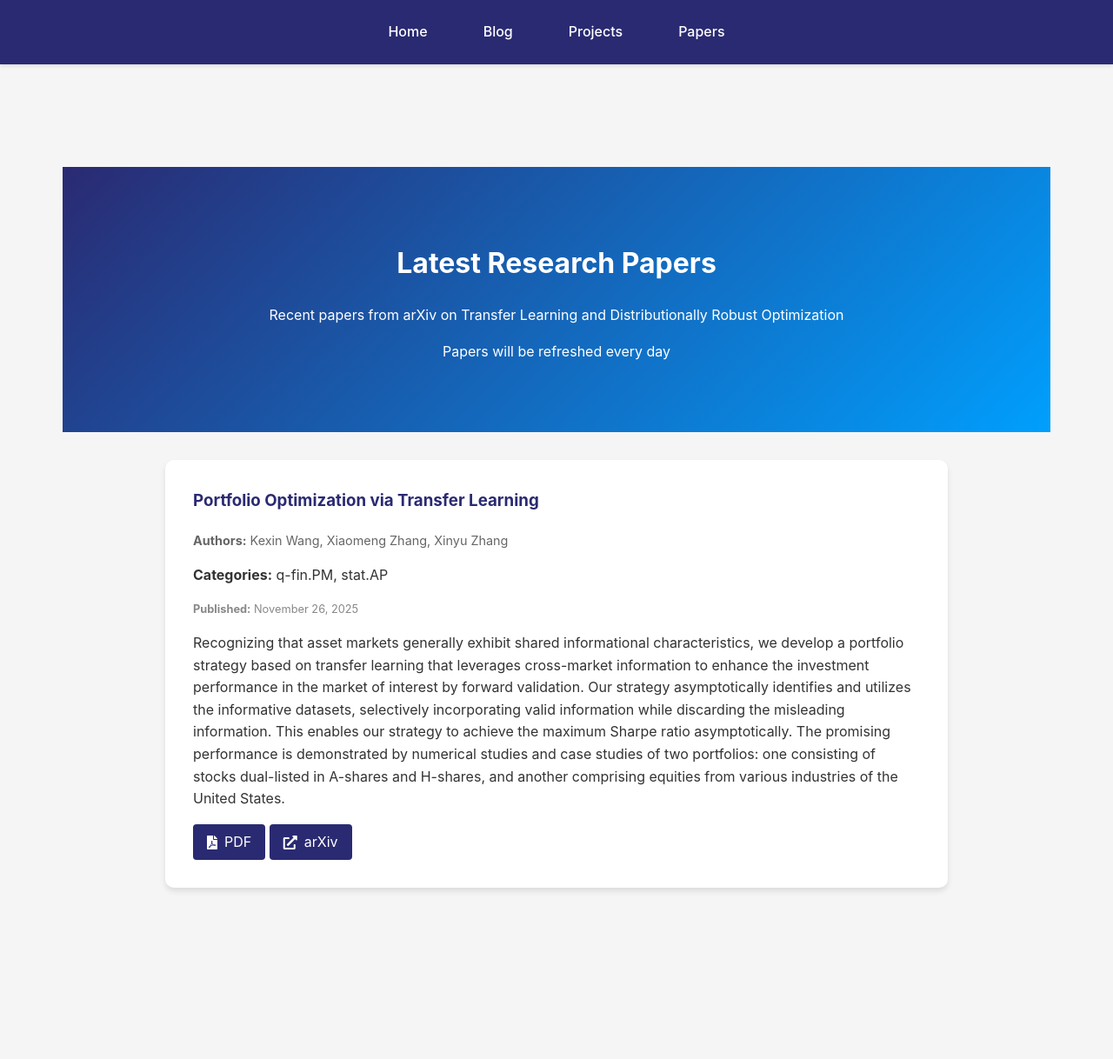
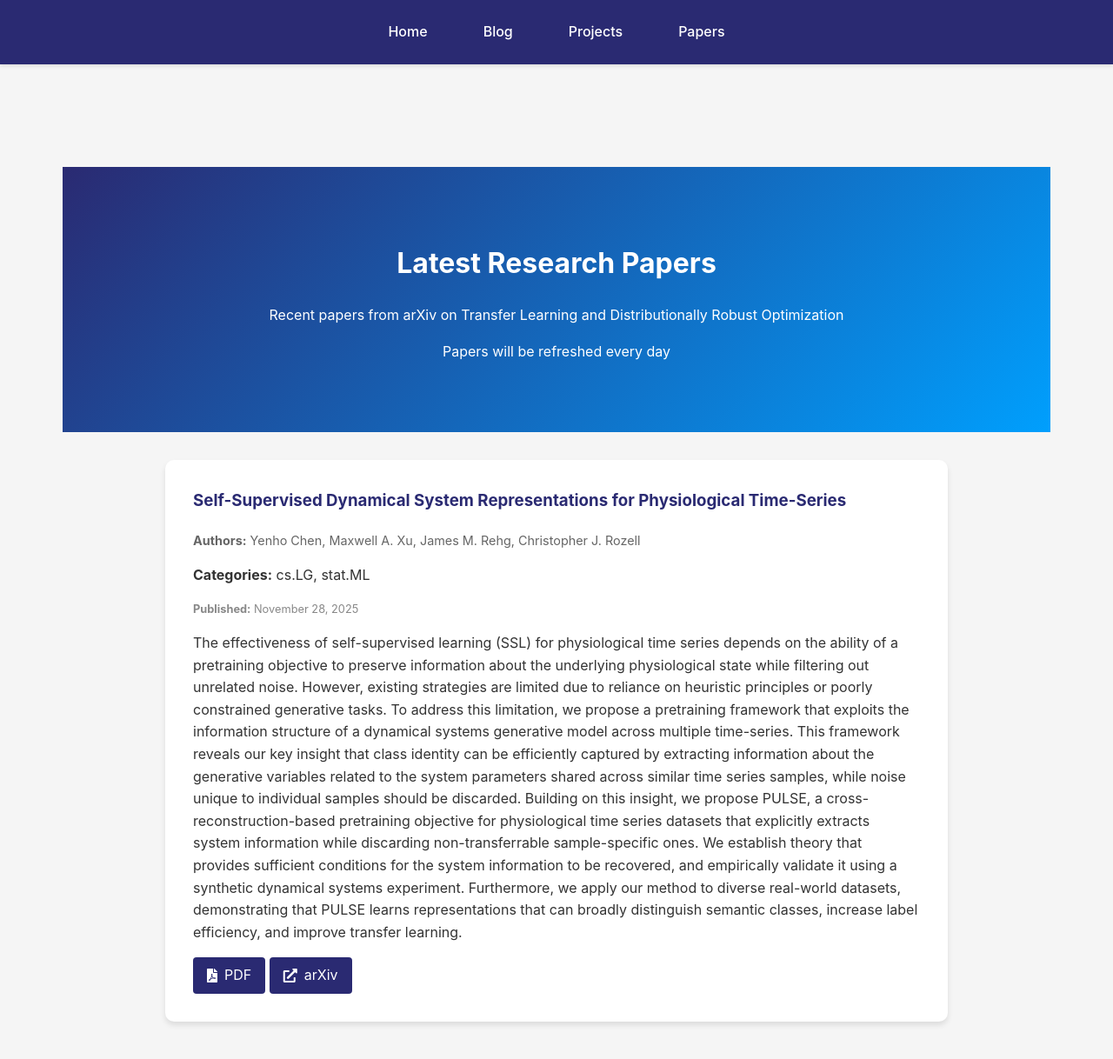
Before and after one commit to kyZhan2002/mypage, a Jekyll site: the page built from papers/index.html, in a window 1280 px wide and 1271 px high. Shown: the top 1218 px of the window at 87% size. Built offline with Jekyll 4.4.1, drawn with Linux system fonts in a browser that asks for light colours.

Commit message:
Update arXiv papers

```diff
--- a/_data/arxiv_cache.json
+++ b/_data/arxiv_cache.json
@@ -1,21 +1,22 @@
 {
-  "timestamp": 1764638792,
+  "timestamp": 1764725198,
   "papers": [
     {
-      "title": "Portfolio Optimization via Transfer Learning",
+      "title": "Self-Supervised Dynamical System Representations for Physiological Time-Series",
       "authors": [
-        "Kexin Wang",
-        "Xiaomeng Zhang",
-        "Xinyu Zhang"
+        "Yenho Chen",
+        "Maxwell A. Xu",
+        "James M. Rehg",
+        "Christopher J. Rozell"
       ],
-      "abstract": "Recognizing that asset markets generally exhibit shared informational characteristics, we develop a portfolio strategy based on transfer learning that leverages cross-market information to enhance the investment performance in the market of interest by forward validation. Our strategy asymptotically identifies and utilizes the informative datasets, selectively incorporating valid information while discarding the misleading information. This enables our strategy to achieve the maximum Sharpe ratio asymptotically. The promising performance is demonstrated by numerical studies and case studies of two portfolios: one consisting of stocks dual-listed in A-shares and H-shares, and another comprising equities from various industries of the United States.",
-      "published": "November 26, 2025",
+      "abstract": "The effectiveness of self-supervised learning (SSL) for physiological time series depends on the ability of a pretraining objective to preserve information about the underlying physiological state while filtering out unrelated noise. However, existing strategies are limited due to reliance on heuristic principles or poorly constrained generative tasks. To address this limitation, we propose a pretraining framework that exploits the information structure of a dynamical systems generative model across multiple time-series. This framework reveals our key insight that class identity can be efficiently captured by extracting information about the generative variables related to the system parameters shared across similar time series samples, while noise unique to individual samples should be discarded. Building on this insight, we propose PULSE, a cross-reconstruction-based pretraining objective for physiological time series datasets that explicitly extracts system information while discarding non-transferrable sample-specific ones. We establish theory that provides sufficient conditions for the system information to be recovered, and empirically validate it using a synthetic dynamical systems experiment. Furthermore, we apply our method to diverse real-world datasets, demonstrating that PULSE learns representations that can broadly distinguish semantic classes, increase label efficiency, and improve transfer learning.",
+      "published": "November 28, 2025",
       "categories": [
-        "q-fin.PM",
-        "stat.AP"
+        "cs.LG",
+        "stat.ML"
       ],
-      "pdf_link": "https://arxiv.org/pdf/2511.21221v1",
-      "arxiv_url": "https://arxiv.org/abs/2511.21221v1"
+      "pdf_link": "https://arxiv.org/pdf/2512.00239v1",
+      "arxiv_url": "https://arxiv.org/abs/2512.00239v1"
     }
   ]
 }
```
